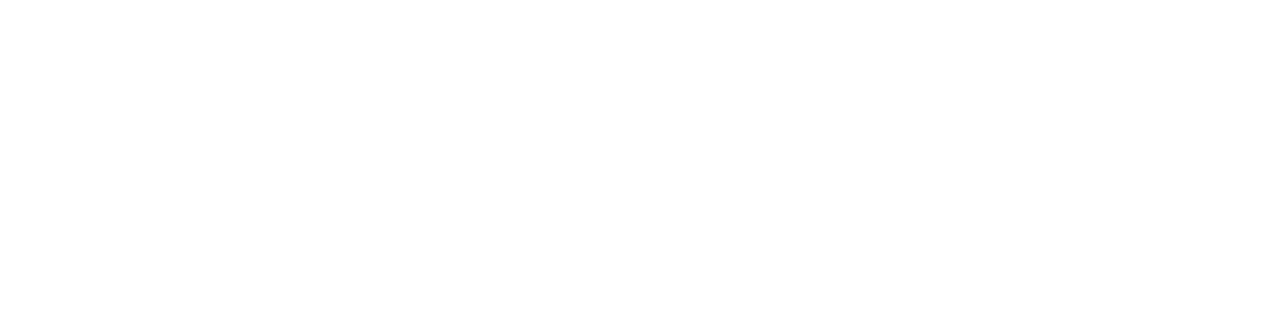
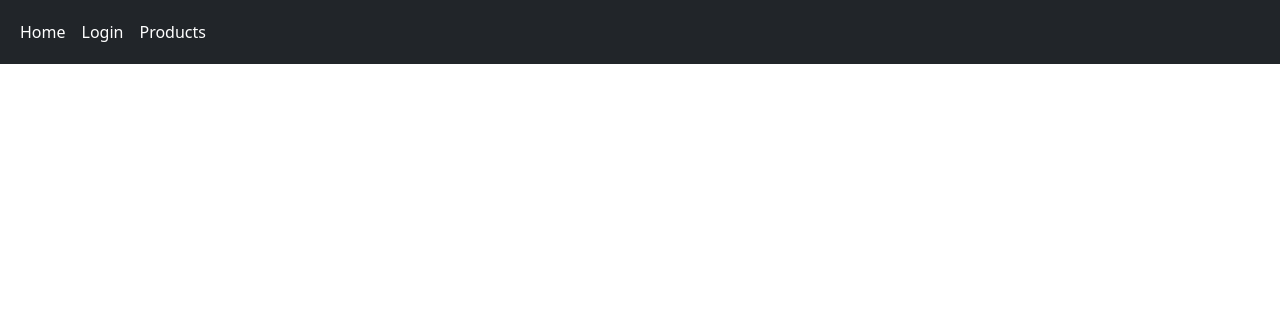
Before and after one commit to aliagheli72/Spa-test, a plain HTML site: page index.html in a window 1280 px wide. Shown: the top 323 px of the page. Drawn offline with Linux system fonts and the light colour scheme; the site is published under a folder, as on GitHub Pages, so addresses that start at the root find nothing.

Commit message:
Update index.html

```diff
--- a/index.html
+++ b/index.html
@@ -5,8 +5,8 @@
     <link rel="icon" type="image/svg+xml" href="/vite.svg" />
     <meta name="viewport" content="width=device-width, initial-scale=1.0" />
     <title>Vite + React</title>
-    <script type="module" crossorigin src="/assets/index-B_eJ5drG.js"></script>
-    <link rel="stylesheet" crossorigin href="/assets/index-DXtEf9LV.css">
+    <script type="module" crossorigin src="./assets/index-B_eJ5drG.js"></script>
+    <link rel="stylesheet" crossorigin href="./assets/index-DXtEf9LV.css">
   </head>
   <body>
     <div id="root"></div>
```
